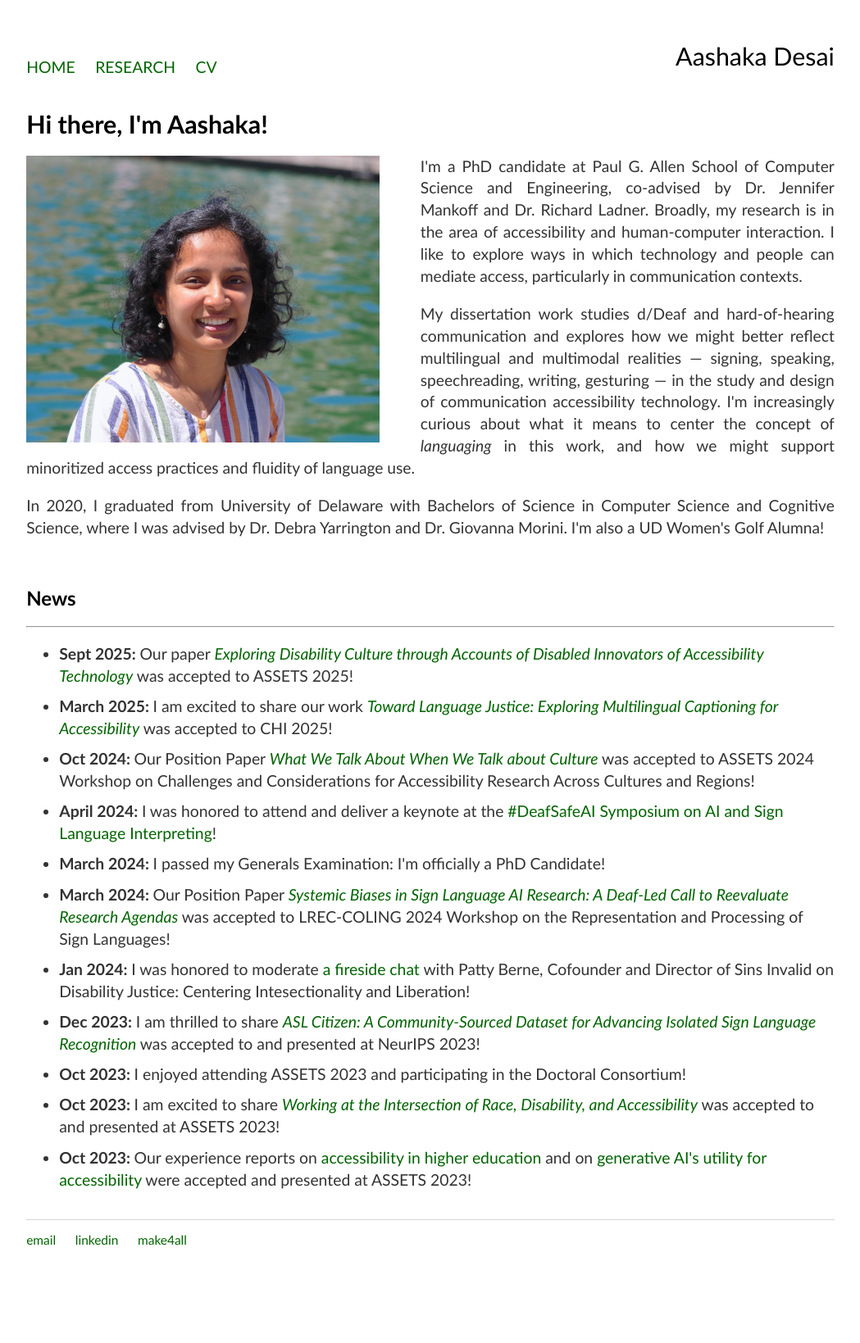
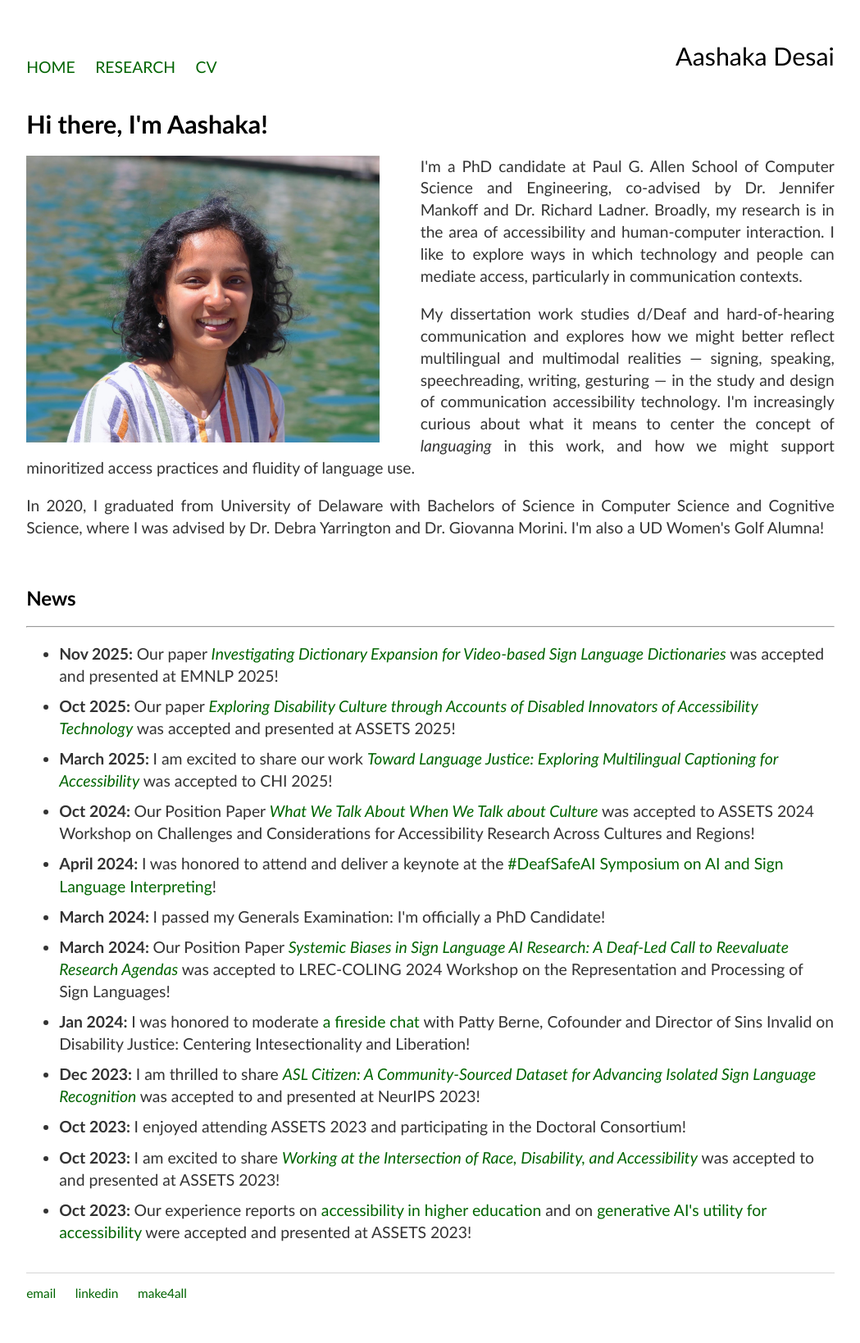
Before and after one commit to aashakadesai/aashakadesai.github.io, a Jekyll site: the page built from index.html, in a window 1280 px wide. Shown: the whole page at 82% size, without its empty margins (115-1164 px from the left). Built offline with Jekyll 4.4.1, drawn with Linux system fonts in a browser that asks for light colours; before the commit the page ends 1575 px from its top, so only the background shows below that.

Commit message:
Update index.html

```diff
--- a/index.html
+++ b/index.html
@@ -18,7 +18,8 @@ title: Aashaka Desai, PhD Student
 	<hr / >
 
 	<ul>
-		<li><b>Sept 2025: </b> Our paper <i><a href="ASSETS_2025_Innovators_Camera_Ready.pdf"> Exploring Disability Culture through Accounts of Disabled Innovators of Accessibility Technology</a></i> was accepted to ASSETS 2025! </li>
+		<li><b>Nov 2025: </b> Our paper <i><a href="EMNLP_ASL_Dictionary_Expansion_Final.pdf"> Investigating Dictionary Expansion for Video-based Sign Language Dictionaries</a></i> was accepted and presented at EMNLP 2025! </li>
+		<li><b>Oct 2025: </b> Our paper <i><a href="ASSETS_2025_Innovators_Camera_Ready.pdf"> Exploring Disability Culture through Accounts of Disabled Innovators of Accessibility Technology</a></i> was accepted and presented at ASSETS 2025! </li>
 		<li><b>March 2025: </b> I am excited to share our work <i><a href="CHI25_language_justice_camera_ready_tagged.pdf">Toward Language Justice: Exploring Multilingual Captioning for Accessibility</a></i> was accepted to CHI 2025! </li>
 		<li><b>Oct 2024: </b>Our Position Paper <i><a href="ASSETS24_Culture_Workshop_tagged.pdf">What We Talk About When We Talk about Culture</a></i> was accepted to ASSETS 2024 Workshop on Challenges and Considerations for Accessibility Research Across Cultures and Regions!</li>
 		<li><b>April 2024: </b>I was honored to attend and deliver a keynote at the <a href="https://deaf-futures.com/events/past-events/2024-symposium/">#DeafSafeAI Symposium on AI and Sign Language Interpreting</a>!</li>
```
